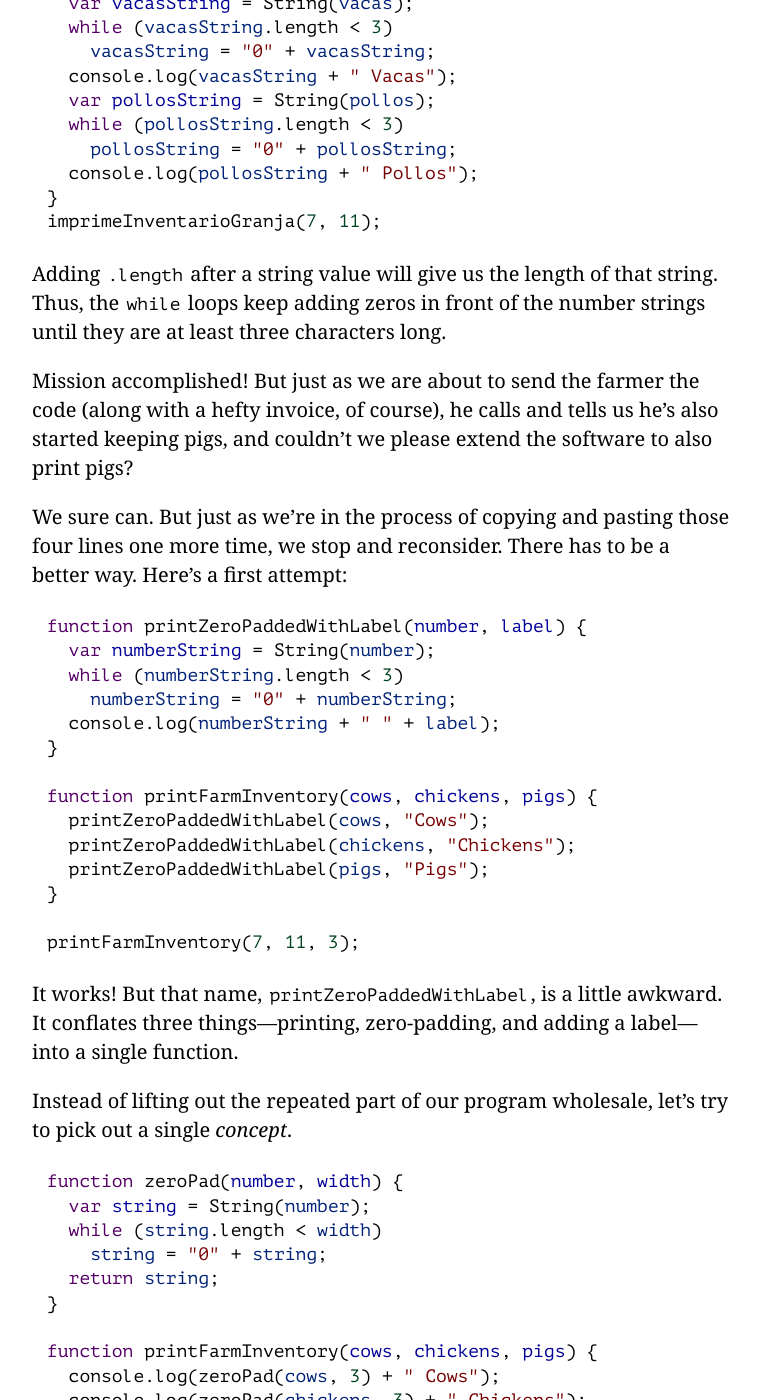
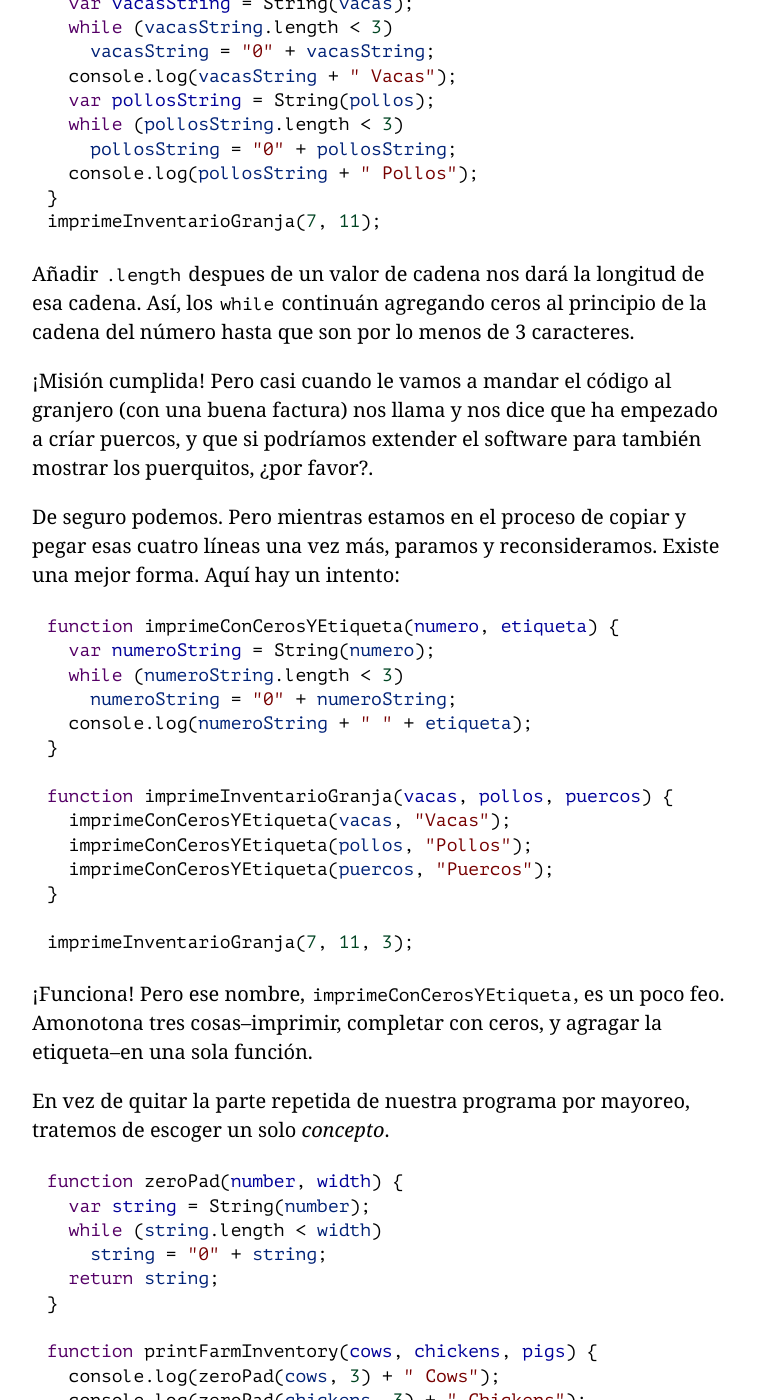
Before and after one commit to hectorip/Eloquent-JavaScript-ES-online, a Jekyll site: the page chapters/03_functions.html, which Jekyll copies as it is, in a window 1280 px wide and 1400 px high, scrolled down 16430 px. Shown: the whole window, without its empty margins (258-1018 px from the left). Built offline with Jekyll 4.4.1, drawn with Linux system fonts in a browser that asks for light colours; nearby versions of some CDN libraries; library files that are not in the unit come from our copies.

Commit message:
Extrayendo funcionalidad

```diff
--- a/chapters/03_functions.html
+++ b/chapters/03_functions.html
@@ -568,37 +568,36 @@ de longitud.</p>
   <span class="cm-variable">console</span>.<span class="cm-property">log</span>(<span class="cm-variable-2">pollosString</span> <span class="cm-operator">+</span> <span class="cm-string">" Pollos"</span>);
 }
 <span class="cm-variable">imprimeInventarioGranja</span>(<span class="cm-number">7</span>, <span class="cm-number">11</span>);</pre>
-<p><a class=p_ident id="p_iRp07gdia7" href="#p_iRp07gdia7"></a>Adding <code>.length</code>
-after a string value will give us the length of that string. Thus, the
-<code>while</code> loops keep adding zeros in front of the number strings until
-they are at least three characters long.</p>
-<p><a class=p_ident id="p_hlBZoLuLCG" href="#p_hlBZoLuLCG"></a>Mission accomplished! But just as we are about to send the farmer the
-code (along with a hefty invoice, of course), he calls and tells us
-he&#8217;s also started keeping pigs, and couldn&#8217;t we please extend the
-software to also print pigs?</p>
-<p><a class=p_ident id="p_h9O1PaViIa" href="#p_h9O1PaViIa"></a>We sure can. But just as we&#8217;re in the
-process of copying and pasting those four lines one more time, we stop
-and reconsider. There has to be a better way. Here&#8217;s a first attempt:</p>
-<pre data-language="javascript" class="snippet cm-s-default"><a class=c_ident id="c_MyKuhBUtsp" href="#c_MyKuhBUtsp"></a><span class="cm-keyword">function</span> <span class="cm-variable">printZeroPaddedWithLabel</span>(<span class="cm-def">number</span>, <span class="cm-def">label</span>) {
-  <span class="cm-keyword">var</span> <span class="cm-def">numberString</span> <span class="cm-operator">=</span> <span class="cm-variable">String</span>(<span class="cm-variable-2">number</span>);
-  <span class="cm-keyword">while</span> (<span class="cm-variable-2">numberString</span>.<span class="cm-property">length</span> <span class="cm-operator">&lt;</span> <span class="cm-number">3</span>)
-    <span class="cm-variable-2">numberString</span> <span class="cm-operator">=</span> <span class="cm-string">"0"</span> <span class="cm-operator">+</span> <span class="cm-variable-2">numberString</span>;
-  <span class="cm-variable">console</span>.<span class="cm-property">log</span>(<span class="cm-variable-2">numberString</span> <span class="cm-operator">+</span> <span class="cm-string">" "</span> <span class="cm-operator">+</span> <span class="cm-variable-2">label</span>);
+<p><a class=p_ident id="p_IYtLR3BwSn" href="#p_IYtLR3BwSn"></a>Añadir <code>.length</code> despues
+de un valor de cadena nos dará la longitud de esa cadena. Así, los <code>while</code>
+continuán agregando ceros al principio de la cadena del número hasta que
+son por lo menos de 3 caracteres.</p>
+<p><a class=p_ident id="p_On207/J2va" href="#p_On207/J2va"></a>¡Misión cumplida! Pero casi cuando le vamos a mandar el código al granjero
+(con una buena factura) nos llama y nos dice que ha empezado a críar puercos,
+y que si podríamos extender el software para también mostrar los puerquitos,
+¿por favor?.</p>
+<p><a class=p_ident id="p_kQMHCSC/Jb" href="#p_kQMHCSC/Jb"></a>De seguro podemos. Pero mientras estamos en el
+proceso de copiar y pegar esas cuatro líneas una vez más, paramos y reconsideramos.
+Existe una mejor forma. Aquí hay un intento:</p>
+<pre data-language="javascript" class="snippet cm-s-default"><a class=c_ident id="c_9S6ZonOu9H" href="#c_9S6ZonOu9H"></a><span class="cm-keyword">function</span> <span class="cm-variable">imprimeConCerosYEtiqueta</span>(<span class="cm-def">numero</span>, <span class="cm-def">etiqueta</span>) {
+  <span class="cm-keyword">var</span> <span class="cm-def">numeroString</span> <span class="cm-operator">=</span> <span class="cm-variable">String</span>(<span class="cm-variable-2">numero</span>);
+  <span class="cm-keyword">while</span> (<span class="cm-variable-2">numeroString</span>.<span class="cm-property">length</span> <span class="cm-operator">&lt;</span> <span class="cm-number">3</span>)
+    <span class="cm-variable-2">numeroString</span> <span class="cm-operator">=</span> <span class="cm-string">"0"</span> <span class="cm-operator">+</span> <span class="cm-variable-2">numeroString</span>;
+  <span class="cm-variable">console</span>.<span class="cm-property">log</span>(<span class="cm-variable-2">numeroString</span> <span class="cm-operator">+</span> <span class="cm-string">" "</span> <span class="cm-operator">+</span> <span class="cm-variable-2">etiqueta</span>);
 }
 
-<span class="cm-keyword">function</span> <span class="cm-variable">printFarmInventory</span>(<span class="cm-def">cows</span>, <span class="cm-def">chickens</span>, <span class="cm-def">pigs</span>) {
-  <span class="cm-variable">printZeroPaddedWithLabel</span>(<span class="cm-variable-2">cows</span>, <span class="cm-string">"Cows"</span>);
-  <span class="cm-variable">printZeroPaddedWithLabel</span>(<span class="cm-variable-2">chickens</span>, <span class="cm-string">"Chickens"</span>);
-  <span class="cm-variable">printZeroPaddedWithLabel</span>(<span class="cm-variable-2">pigs</span>, <span class="cm-string">"Pigs"</span>);
+<span class="cm-keyword">function</span> <span class="cm-variable">imprimeInventarioGranja</span>(<span class="cm-def">vacas</span>, <span class="cm-def">pollos</span>, <span class="cm-def">puercos</span>) {
+  <span class="cm-variable">imprimeConCerosYEtiqueta</span>(<span class="cm-variable-2">vacas</span>, <span class="cm-string">"Vacas"</span>);
+  <span class="cm-variable">imprimeConCerosYEtiqueta</span>(<span class="cm-variable-2">pollos</span>, <span class="cm-string">"Pollos"</span>);
+  <span class="cm-variable">imprimeConCerosYEtiqueta</span>(<span class="cm-variable-2">puercos</span>, <span class="cm-string">"Puercos"</span>);
 }
 
-<span class="cm-variable">printFarmInventory</span>(<span class="cm-number">7</span>, <span class="cm-number">11</span>, <span class="cm-number">3</span>);</pre>
-<p><a class=p_ident id="p_6/4BxnwWvK" href="#p_6/4BxnwWvK"></a>It works! But that name,
-<code>printZeroPaddedWithLabel</code>, is a little awkward. It conflates three
-things—printing, zero-padding, and adding a label—into a single
-function.</p>
-<p><a class=p_ident id="p_/zEyox400N" href="#p_/zEyox400N"></a>Instead of lifting out the repeated part of our
-program wholesale, let&#8217;s try to pick out a single <em>concept</em>.</p>
+<span class="cm-variable">imprimeInventarioGranja</span>(<span class="cm-number">7</span>, <span class="cm-number">11</span>, <span class="cm-number">3</span>);</pre>
+<p><a class=p_ident id="p_t15OmMTGO1" href="#p_t15OmMTGO1"></a>¡Funciona! Pero ese nombre,
+<code>imprimeConCerosYEtiqueta</code>, es un poco feo. Amonotona tres cosas–imprimir,
+completar con ceros, y agragar la etiqueta–en una sola función.</p>
+<p><a class=p_ident id="p_y9EnmFoueT" href="#p_y9EnmFoueT"></a>En vez de quitar la parte repetida de nuestra
+programa por mayoreo, tratemos de escoger un solo <em>concepto</em>.</p>
 <pre data-language="javascript" class="snippet cm-s-default"><a class=c_ident id="c_BF/ji546Xh" href="#c_BF/ji546Xh"></a><span class="cm-keyword">function</span> <span class="cm-variable">zeroPad</span>(<span class="cm-def">number</span>, <span class="cm-def">width</span>) {
   <span class="cm-keyword">var</span> <span class="cm-def">string</span> <span class="cm-operator">=</span> <span class="cm-variable">String</span>(<span class="cm-variable-2">number</span>);
   <span class="cm-keyword">while</span> (<span class="cm-variable-2">string</span>.<span class="cm-property">length</span> <span class="cm-operator">&lt;</span> <span class="cm-variable-2">width</span>)
```
